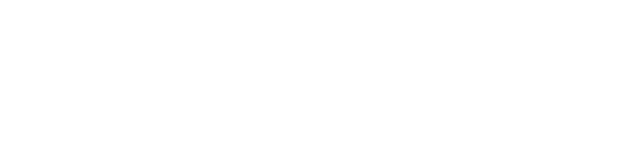
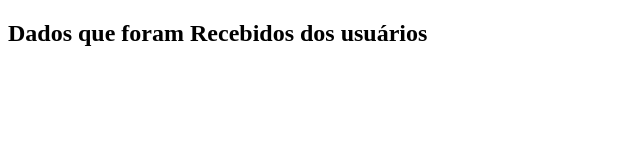
Before and after one commit to Augustoandradekompany/Saresp_2024, a plain HTML site: page recebimento.html in a window 1280 px wide. Shown: the whole page, without its empty margins (0-640 px from the left). Drawn offline with Linux system fonts and the light colour scheme.

Commit message:
recebimento 2

```diff
--- a/recebimento.html
+++ b/recebimento.html
@@ -3,3 +3,7 @@
 <head>
     <meta charset="UTF-8">
     <meta name="viewport" content="width=device-width, initial-scale=1.0">
+    <title>Recebimento dos Dados</title>
+</head>
+<body>
+    <h2>Dados que foram Recebidos dos usuários</h2>
```
